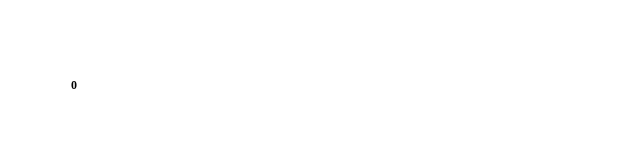
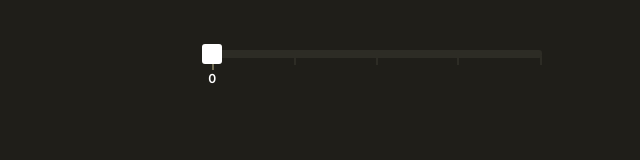
Before and after one commit to Vadim700/bangkok-express, a website: page 7-module/4-task/index.html in a window 1280 px wide. Shown: the whole page, without its empty margins (0-640 px from the left). Drawn offline with nearby package versions, Linux system fonts and the light colour scheme; files that its build step writes are made by us from their sources; the site is published under a folder, as on GitHub Pages, so addresses that start at the root find nothing.

Commit message:
Update index.html

```diff
--- a/7-module/4-task/index.html
+++ b/7-module/4-task/index.html
@@ -7,7 +7,7 @@
   <title>Бангкок Экспресс: Пошаговый слайдер</title>
 
   <link rel="stylesheet" href="./index.css" />
-  <link rel="stylesheet" href="/assets/styles/common.css" />
+  <link rel="stylesheet" href="./assets/styles/common.css" />
 </head>
 
 <body>
```
